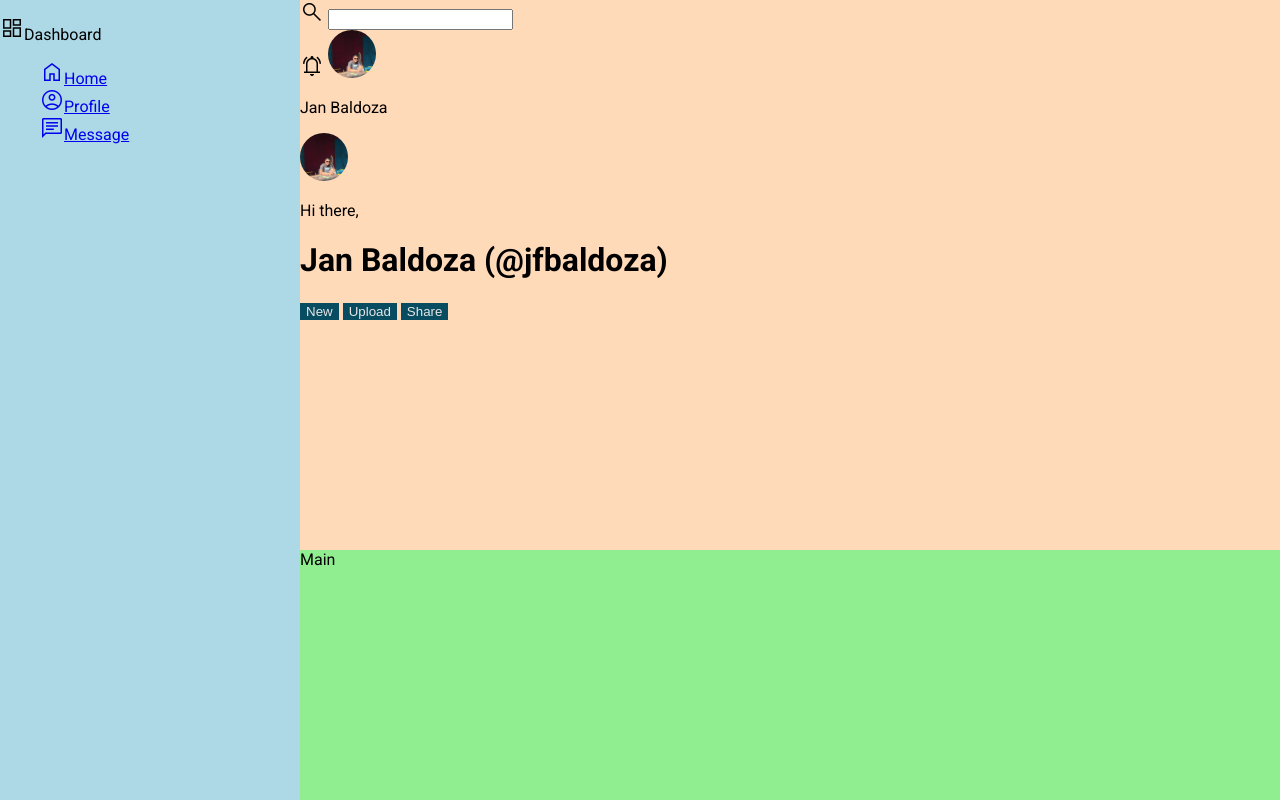
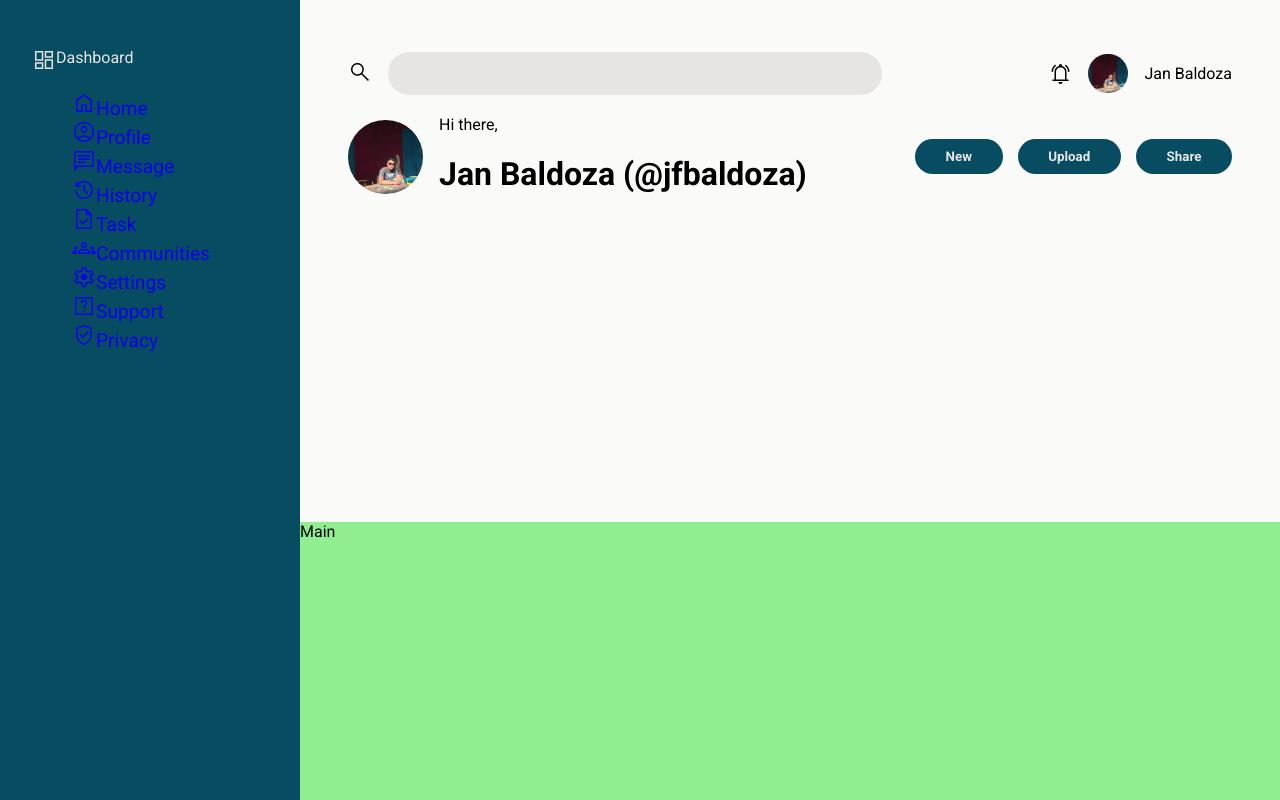
Before and after one commit to jfbaldoza/admin-dashboard, a plain HTML site: page index.html in a window 1280 px wide. Drawn offline with nearby package versions, Linux system fonts and the light colour scheme.

Commit message:
added styling in the header section

```diff
--- a/index.html
+++ b/index.html
@@ -14,39 +14,48 @@
 
 <body>
     <header>
+        <div class="top">
             <div class="search-bar">
                 <label for="search">
-            <span class="material-symbols-outlined">search</span>
+                <span class="material-symbols-outlined">search</span></label>
                 <input type="text" name="search">
-            </label>
             </div>
             <div class="notification-bar">
                 <span class="material-symbols-outlined">notifications_active</span>
                 <img src="/img/profile-pic.jpg" alt="display image">
                 <p>Jan Baldoza</p>
             </div>
+        </div>
+        <div class="bottom">
             <div class="name-bar">
                 <img src="/img/profile-pic.jpg" alt="display image">
+                <div class="profile-name">
                     <p>Hi there,</p>
                     <h1>Jan Baldoza (@jfbaldoza)</h1>
+                </div>
             </div>
             <div class="header-nav">
                 <button>New</button>
                 <button>Upload</button>
                 <button>Share</button>
             </div>
+        </div>
     </header>
     <aside>
         <p><span class="material-symbols-outlined">
             dashboard</span>Dashboard
         </p>
-        <nav>
             <ul>
                 <li><a href="#"><span class="material-symbols-outlined">home</span>Home</a></li>
                 <li><a href="#"><span class="material-symbols-outlined">account_circle</span>Profile</a></li>
                 <li><a href="#"><span class="material-symbols-outlined">chat</span>Message</a></li>
+                <li><a href="#"><span class="material-symbols-outlined">history</span>History</a></li>
+                <li><a href="#"><span class="material-symbols-outlined">task</span>Task</a></li>
+                <li><a href="#"><span class="material-symbols-outlined">groups</span>Communities</a></li>
+                <li><a href="#"><span class="material-symbols-outlined">settings</span>Settings</a></li>
+                <li><a href="#"><span class="material-symbols-outlined">help_center</span>Support</a></li>
+                <li><a href="#"><span class="material-symbols-outlined">verified_user</span>Privacy</a></li>
             </ul>
-        </nav>
     </aside>
     <main>Main</main>
 </body>
--- a/style.css
+++ b/style.css
@@ -1,6 +1,8 @@
 :root {
     --nav-txt: #e7e5e4;
+    --secondary: #E7E5E4;
     --primary: #084c61;
+    --header: #FAFAF9;
 }
 
 body {
@@ -20,6 +22,10 @@ ul li {
     list-style-type: none;
 }
 
+a {
+    text-decoration: none;
+}
+
 .material-symbols-outlined {
     cursor: pointer;
     font-variation-settings:
@@ -29,29 +35,109 @@ ul li {
     'opsz' 48
   }
 
+/* Header */
+
+header {
+    padding: 3rem;
+}
 
 header img {
-    object-fit: cover;
     border-radius: 50%;
-    width: 3rem;
+    width: 40px;
 }
+
+.top {
+    display: grid;
+    grid-template-columns: 1fr max-content;
+}
+
+.bottom {
+    display: grid;
+    grid-template-columns: 1fr max-content;
+}
+
+.search-bar {
+    display: flex;
+    align-items: center;
+    gap: 1rem;
+}
+
+.notification-bar {
+    display: flex;
+    align-items: center;
+    gap: 1rem;
+}
+
+.name-bar {
+    display: flex;
+    align-items: center;
+    gap: 1rem;
+}
+
+.name-bar img {
+    width: 75px;
+}
+
+.header-nav {
+    display: flex;
+    align-items: center;
+    gap: 15px;
+}
+
+
+
+
+/* Aside */
+
+aside {
+    padding: 2rem;
+}
+
+aside p {
+    display: flex;
+}
+
+aside ul {
+    display: grid;
+    align-items: center;
+    font-size: 1.2rem;
+}
+
+
 
 /* Typography */
 
 header {
-    background-color: peachpuff;
+    background-color: var(--header);
     grid-area: header;
 }
 
 .header-nav button {
     background-color: var(--primary);
     color: var(--nav-txt);
+    display:inline-block;
+    padding: 0.75em 2.3em;
+    border-radius: 2em;
+    box-sizing: border-box;
+    text-decoration: none;
+    font-family: 'Roboto',sans-serif;
+    font-weight: 700;
     border: none;
+    text-align: center;
+}
+
+input {
+    background-color: var(--secondary);
+    border: none;
+    width: 70%;
+    height: 80%;
+    border-radius: 99rem;
 }
 
 aside {
-    background-color: lightblue;
+    background-color: var(--primary);
     grid-area: aside;
+    color: var(--nav-txt);
 }
 
 main {
```
Lines whose indentation alone changed are shown as unchanged.
